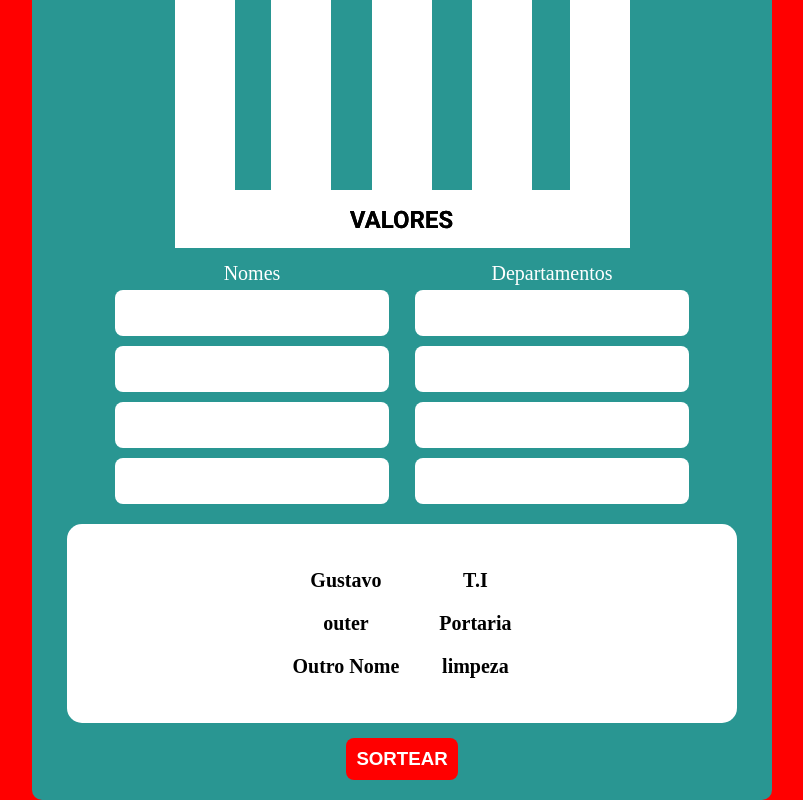
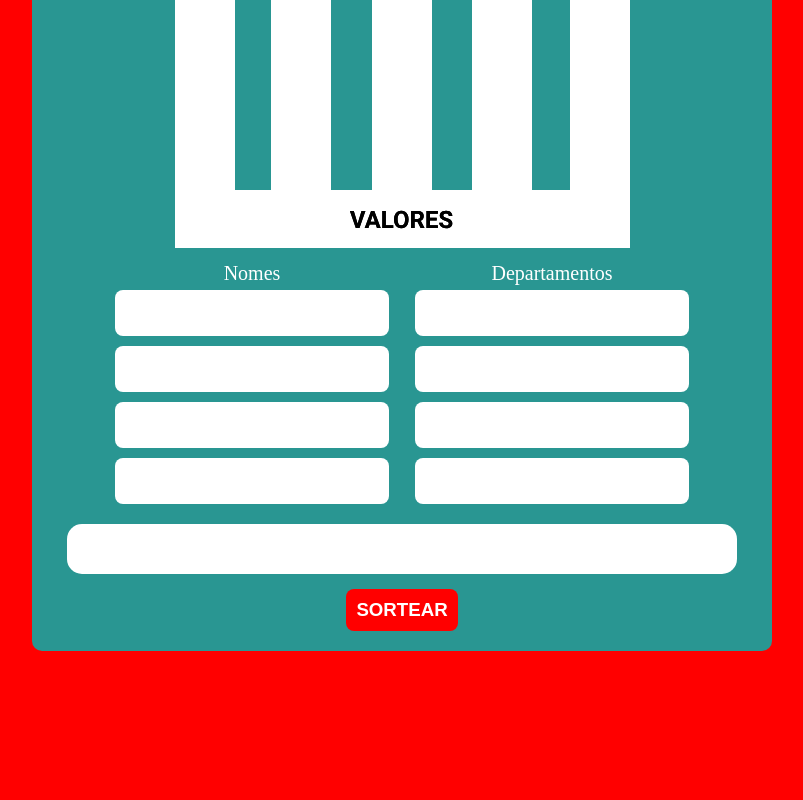
Before and after one commit to gustavolopesv3/pilar-gestao, a plain HTML site: page index.html in a window 1280 px wide. Shown: the part 335-1135 px from the top of the page, without its empty margins (238-1041 px from the left). After the commit the page ends 986 px from the top, so only its background shows below. Drawn offline with Linux system fonts and the light colour scheme.

Commit message:
clean temp result

```diff
--- a/index.html
+++ b/index.html
@@ -28,17 +28,10 @@
             </div>
             <div id="result">
                 <div id="resNome">
-                    <p>Gustavo</p>
-                    <p>outer</p>
-                    <p>Outro Nome</p>
                 </div>
                 <div id="x">
-
                 </div>
                 <div id="resSetor">
-                    <p>T.I</p>
-                    <p>Portaria</p>
-                    <p>limpeza</p>
                 </div>
 
               </div>
```
